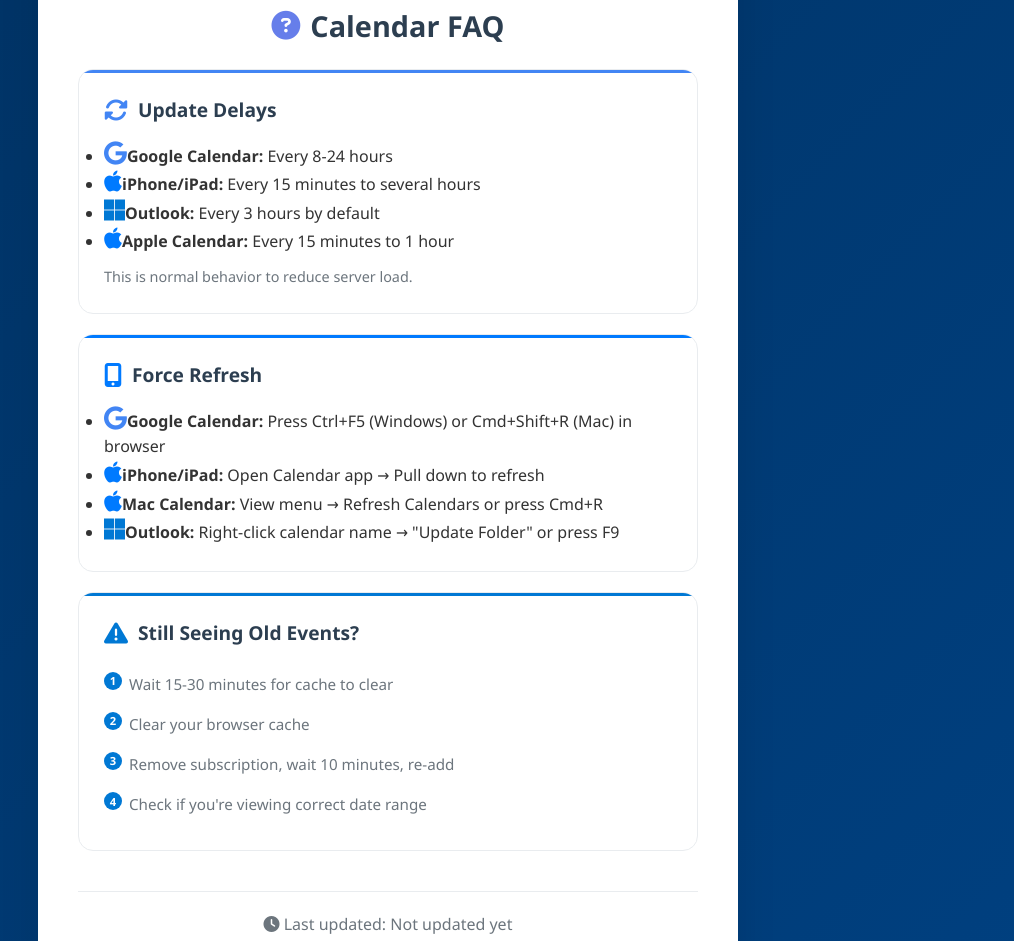
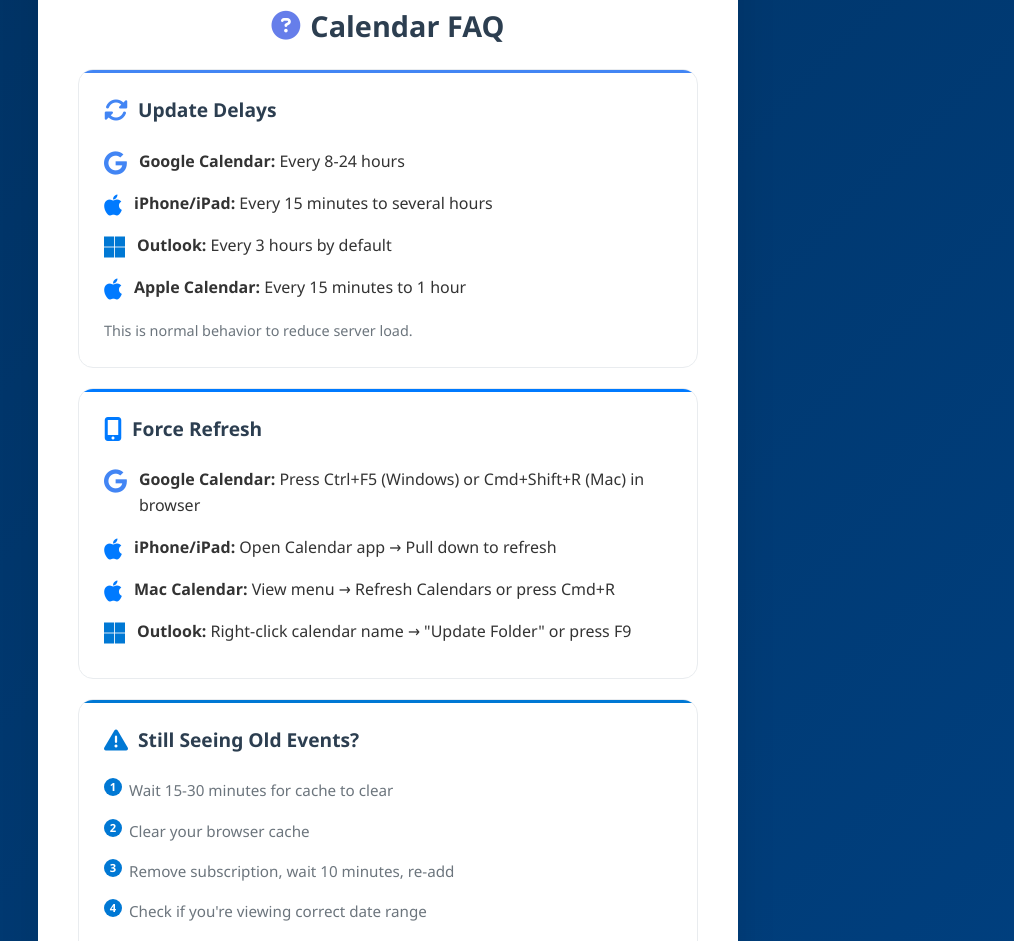
Before and after one commit to songdo-technology/songdo-technology.github.io, a plain HTML site: page index.html in a window 1280 px wide. Shown: the part 1274-2215 px from the top of the page, without its empty margins (252-1266 px from the left). Drawn offline with Linux system fonts and the light colour scheme.

Commit message:
Fix bullet points in front for index.html

```diff
--- a/index.html
+++ b/index.html
@@ -279,6 +279,24 @@
             color: var(--card-color);
         }
 
+        .faq-list {
+            list-style: none;
+            padding: 0;
+            margin: 0;
+        }
+
+        .faq-list li {
+            padding: 8px 0;
+            display: flex;
+            align-items: flex-start;
+            gap: 12px;
+        }
+
+        .faq-list li i {
+            flex-shrink: 0;
+            margin-top: 2px;
+        }
+
         .footer {
             text-align: center;
             margin-top: 40px;
@@ -438,10 +456,10 @@
                     Update Delays
                 </h3>
                 <ul class="faq-list">
-                    <li><i class="fab fa-google" style="color: #4285f4;"></i><strong>Google Calendar:</strong> Every 8-24 hours</li>
-                    <li><i class="fab fa-apple" style="color: #007aff;"></i><strong>iPhone/iPad:</strong> Every 15 minutes to several hours</li>
-                    <li><i class="fab fa-microsoft" style="color: #0078d4;"></i><strong>Outlook:</strong> Every 3 hours by default</li>
-                    <li><i class="fab fa-apple" style="color: #007aff;"></i><strong>Apple Calendar:</strong> Every 15 minutes to 1 hour</li>
+                    <li><i class="fab fa-google" style="color: #4285f4;"></i><span><strong>Google Calendar:</strong> Every 8-24 hours</span></li>
+                    <li><i class="fab fa-apple" style="color: #007aff;"></i><span><strong>iPhone/iPad:</strong> Every 15 minutes to several hours</span></li>
+                    <li><i class="fab fa-microsoft" style="color: #0078d4;"></i><span><strong>Outlook:</strong> Every 3 hours by default</span></li>
+                    <li><i class="fab fa-apple" style="color: #007aff;"></i><span><strong>Apple Calendar:</strong> Every 15 minutes to 1 hour</span></li>
                 </ul>
                 <p style="color: #6c757d; font-size: 0.9rem; margin-top: 10px;">This is normal behavior to reduce server load.</p>
             </div>
@@ -452,10 +470,10 @@
                     Force Refresh
                 </h3>
                 <ul class="faq-list">
-                    <li><i class="fab fa-google" style="color: #4285f4;"></i><strong>Google Calendar:</strong> Press Ctrl+F5 (Windows) or Cmd+Shift+R (Mac) in browser</li>
-                    <li><i class="fab fa-apple" style="color: #007aff;"></i><strong>iPhone/iPad:</strong> Open Calendar app → Pull down to refresh</li>
-                    <li><i class="fab fa-apple" style="color: #007aff;"></i><strong>Mac Calendar:</strong> View menu → Refresh Calendars or press Cmd+R</li>
-                    <li><i class="fab fa-microsoft" style="color: #0078d4;"></i><strong>Outlook:</strong> Right-click calendar name → "Update Folder" or press F9</li>
+                    <li><i class="fab fa-google" style="color: #4285f4;"></i><span><strong>Google Calendar:</strong> Press Ctrl+F5 (Windows) or Cmd+Shift+R (Mac) in browser</span></li>
+                    <li><i class="fab fa-apple" style="color: #007aff;"></i><span><strong>iPhone/iPad:</strong> Open Calendar app → Pull down to refresh</span></li>
+                    <li><i class="fab fa-apple" style="color: #007aff;"></i><span><strong>Mac Calendar:</strong> View menu → Refresh Calendars or press Cmd+R</span></li>
+                    <li><i class="fab fa-microsoft" style="color: #0078d4;"></i><span><strong>Outlook:</strong> Right-click calendar name → "Update Folder" or press F9</span></li>
                 </ul>
             </div>
 
```
